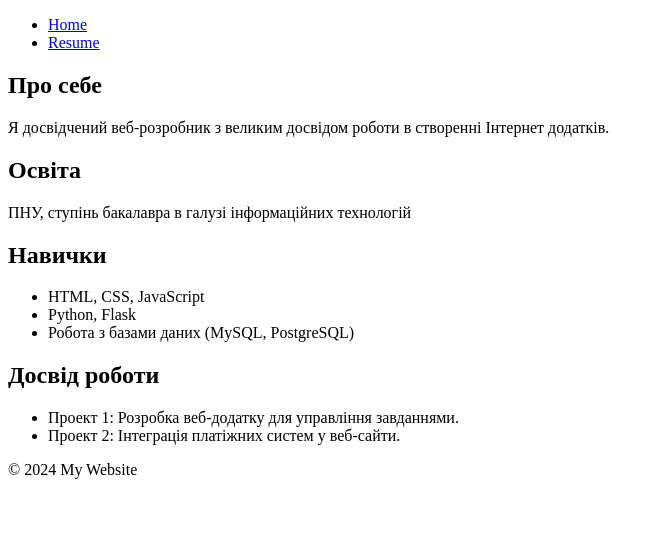
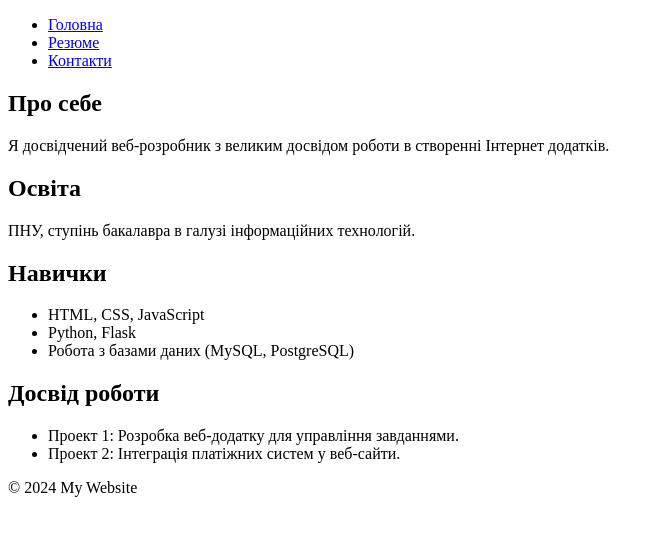
Before and after one commit to Yanohi7/flask-app-lab, a Flask app: page /resume in a window 1280 px wide. Shown: the top 536 px of the page, without its empty margins (0-664 px from the left). Run offline with Flask 3, Linux system fonts and the light colour scheme.

Commit message:
header and footer moved to another file for convenience and included in base.html page_title can be dynamically changed when rendering

```diff
--- a/app.py
+++ b/app.py
@@ -14,7 +14,7 @@ def home():
 
 @app.route('/resume')
 def get_resume():
-    return render_template("resume.html")
+    return render_template("resume.html", page_title="Моє резюме")
 
 if __name__ == '__main__':
     app.run(debug=True)
--- a/templates/base.html
+++ b/templates/base.html
@@ -3,17 +3,10 @@
 <head>
     <meta charset="UTF-8">
     <meta name="viewport" content="width=device-width, initial-scale=1.0">
-    <title>{% block title %}My Website{% endblock %}</title>
+    <title>{{ page_title }}</title>
 </head>
 <body>
-    <header>
-        <nav>
-            <ul>
-                <li><a href="/">Home</a></li>
-                <li><a href="/resume">Resume</a></li>
-            </ul>
-        </nav>
-    </header>
+        {% include 'header.html' %}
 
     <main>
         {% block content %}
@@ -22,7 +15,7 @@
     </main>
 
     <footer>
-        <p>&copy; 2024 My Website</p>
+        {% include 'footer.html' %}
     </footer>
 </body>
 </html>
--- /dev/null
+++ b/templates/footer.html
@@ -0,0 +1,3 @@
+<footer>
+    <p>&copy; 2024 My Website</p>
+</footer>
--- /dev/null
+++ b/templates/header.html
@@ -0,0 +1,9 @@
+<header>
+    <nav>
+        <ul>
+            <li><a href="/">Головна</a></li>
+            <li><a href="/resume">Резюме</a></li>
+            <li><a href="/contact">Контакти</a></li>
+        </ul>
+    </nav>
+</header>
--- a/templates/resume.html
+++ b/templates/resume.html
@@ -1,6 +1,4 @@
 {% extends "base.html" %}
-
-{% block title %}My Resume{% endblock %}
 
 {% block content %}
 <section>
@@ -10,7 +8,7 @@
 
 <section>
     <h2>Освіта</h2>
-    <p>ПНУ, ступінь бакалавра в галузі інформаційних технологій</p>
+    <p>ПНУ, ступінь бакалавра в галузі інформаційних технологій.</p>
 </section>
 
 <section>
```
